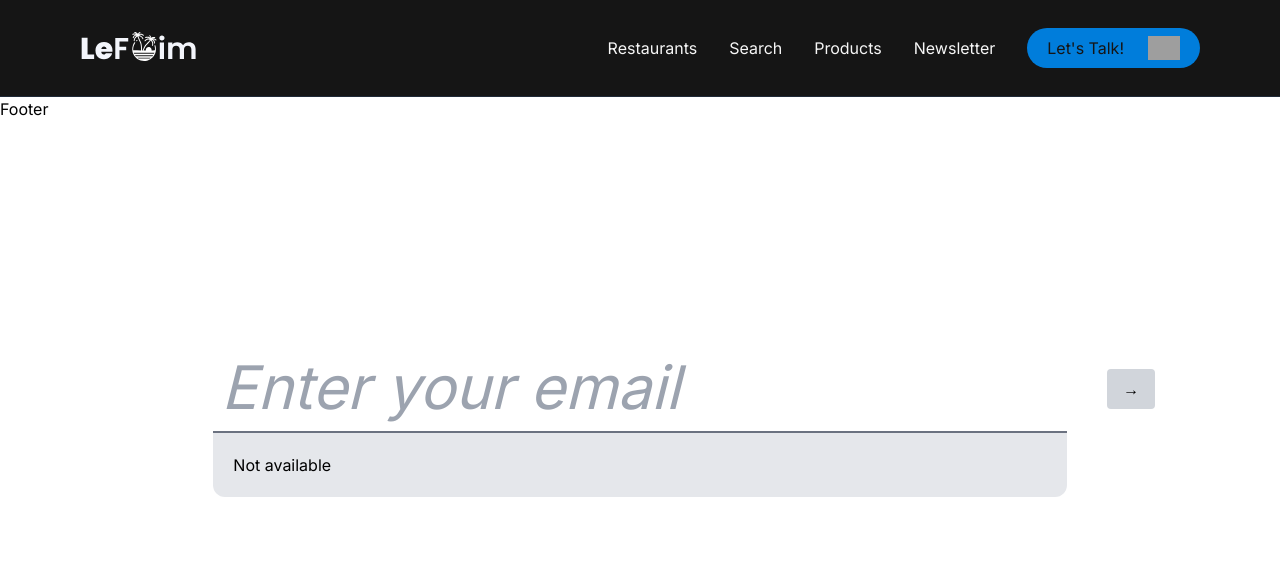
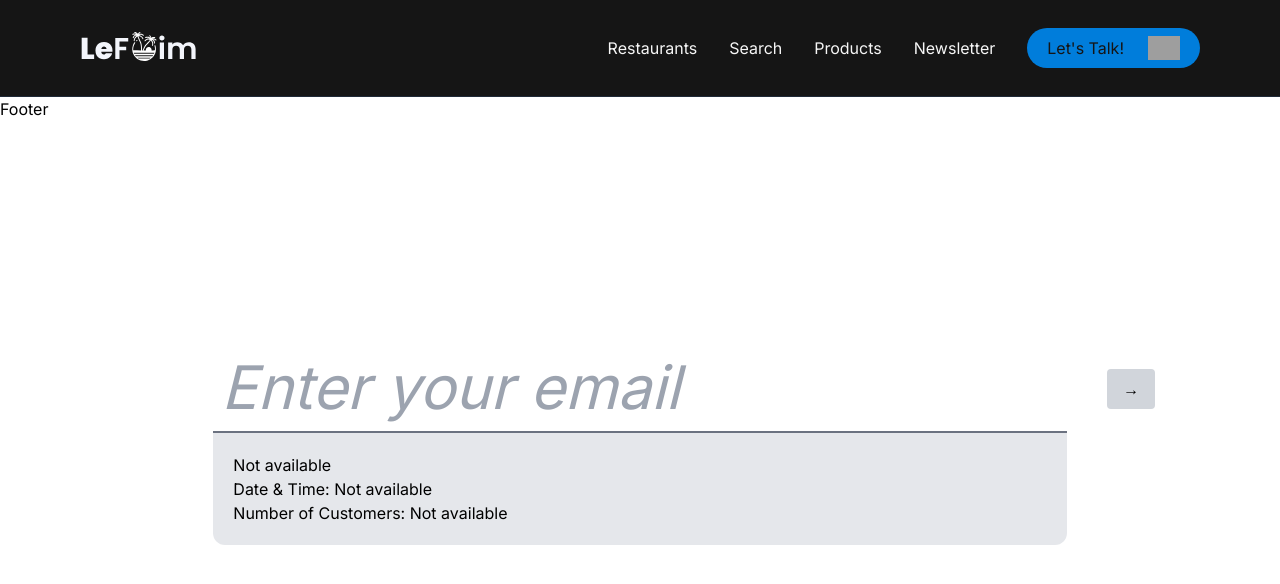
Before and after one commit to lucasjolibois54/sundown-boulevard, a Next.js app: page /search in a window 1280 px wide. Shown: the top 584 px of the page. Built offline with nearby package versions, Linux system fonts and the light colour scheme; grey boxes are pictures that could not be loaded.

Commit message:
Update page.js

```diff
--- a/app/search/page.js
+++ b/app/search/page.js
@@ -48,6 +48,8 @@ export default function Search() {
               <p>
                 {savedData.mealName ? <p>Meal: {savedData.mealName}</p> : "Not available"}
               </p>
+                           <p>Date & Time: {savedData.date ? savedData.date.toString() : "Not available"}</p>
+            <p>Number of Customers: {savedData.customer ? savedData.customer : "Not available"}</p>
 
               {savedData.drinks && savedData.drinks.length > 0 && (
                 <div>
```
